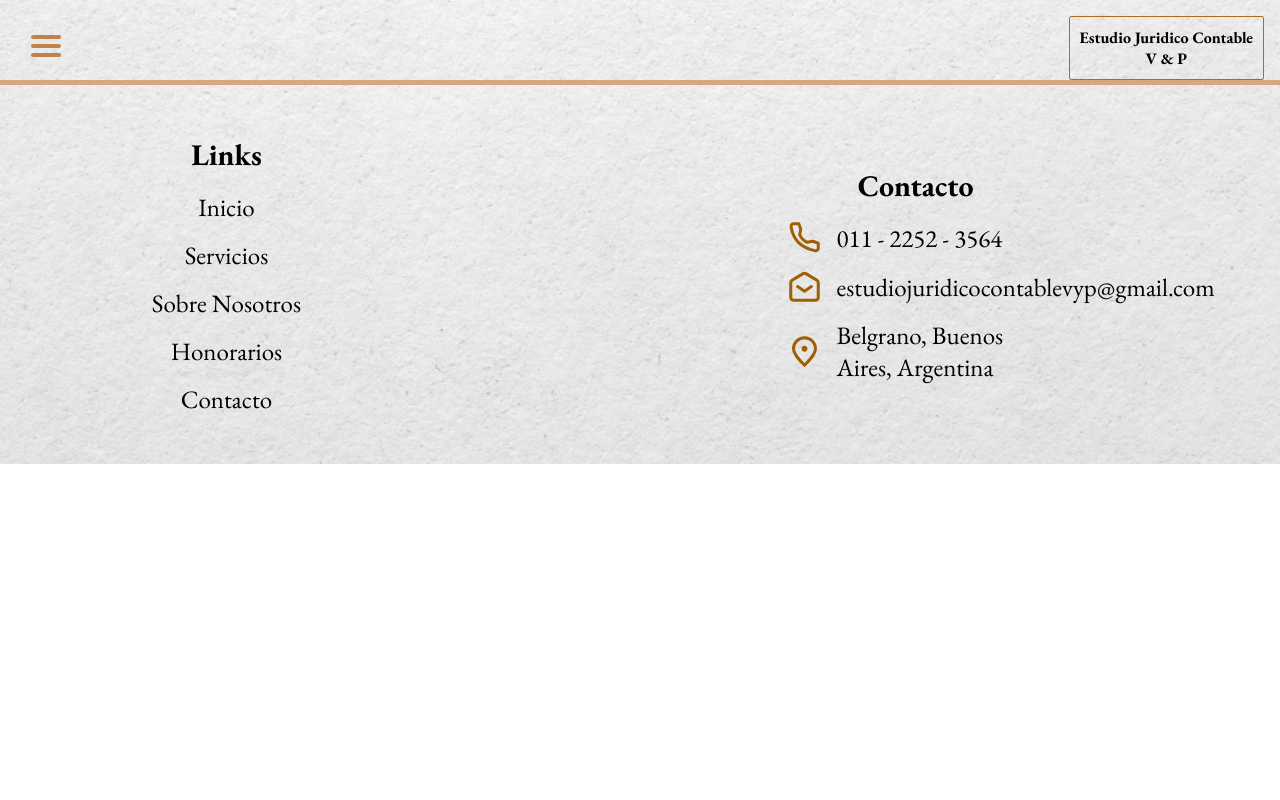
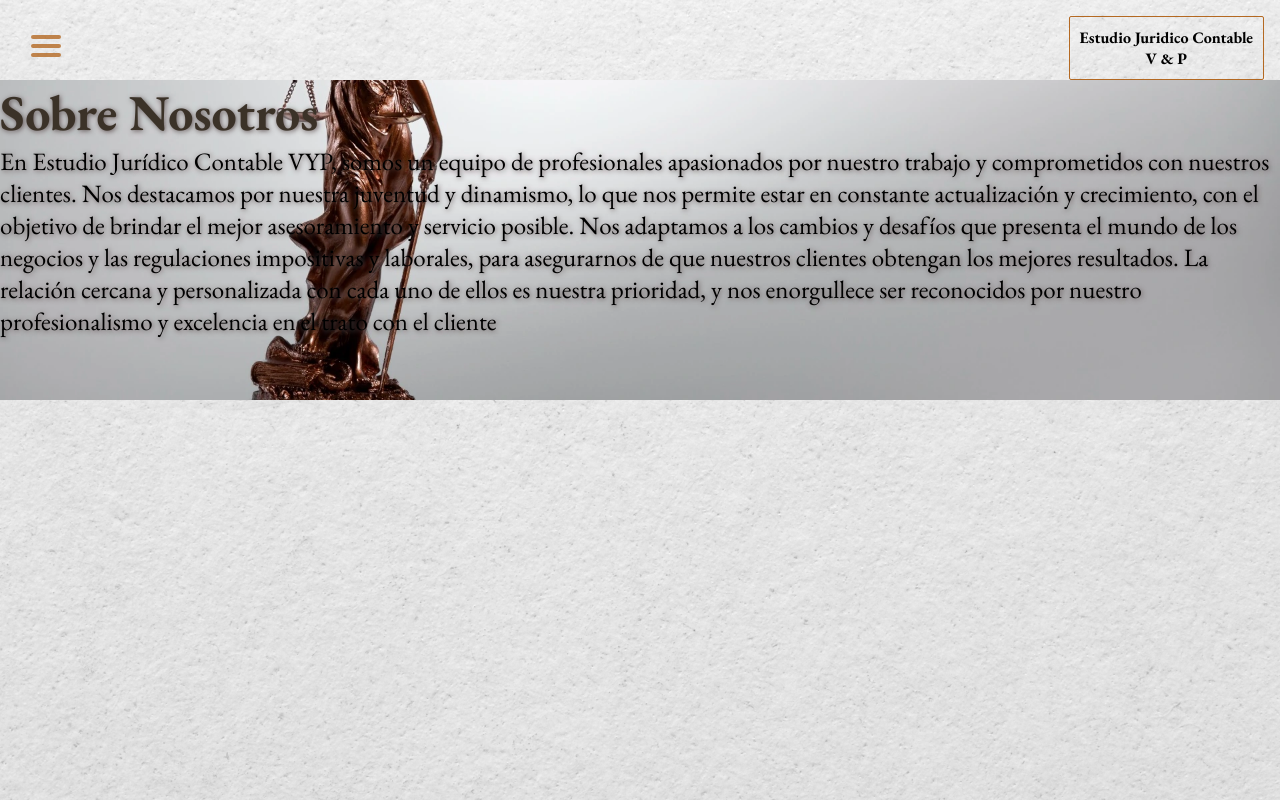
Before and after one commit to AgusPereyraa/juridicoContable, a React (Create React App) app: page /about in a window 1280 px wide. Shown: the top 800 px of the page. Built offline with nearby package versions, Linux system fonts and the light colour scheme.

Commit message:
banner about

```diff
--- a/src/Components/HomeAbout/HomeAbout.jsx
+++ b/src/Components/HomeAbout/HomeAbout.jsx
@@ -6,14 +6,12 @@ import P from '../P/P'
 export default function HomeAbout() {
   return (
     <div className='homeAbout'>
-      <H2 />
-      <P />
-      <div className='divAbout'>
-        <P />
-      </div>
-      <div className='abhoutDiv'>
-        <P />
-      </div>
+
+        <div className='aboutWelcome'>
+          <H2 text='Sobre Nosotros' />
+          <P text='En  Estudio Jurídico Contable VYP, somos un equipo de profesionales apasionados por nuestro trabajo y comprometidos con nuestros clientes. Nos destacamos por nuestra juventud y dinamismo, lo que nos permite estar en constante actualización y crecimiento, con el objetivo de brindar el mejor asesoramiento y servicio posible. Nos adaptamos a los cambios y desafíos que presenta el mundo de los negocios y las regulaciones impositivas y laborales, para asegurarnos de que nuestros clientes obtengan los mejores resultados. La relación cercana y personalizada con cada uno de ellos es nuestra prioridad, y nos enorgullece ser reconocidos por nuestro profesionalismo y excelencia en el trato con el cliente' />
+        </div>
+
     </div>
   )
 }
--- a/src/Components/HomeAbout/homeAbout.css
+++ b/src/Components/HomeAbout/homeAbout.css
@@ -1,4 +1,23 @@
 .homeAbout {
-    height: 100vh;
-    background-color: wheat;
+    min-height: 100vh;
+    background: url(../../Img/backgroundInfo.png);
 }
+
+.aboutWelcome {
+    background: url(../../Img/backgroundAbout.webp);
+    background-position: center;
+    background-size: cover;
+    background-repeat: no-repeat;
+    height: 40vh;
+}
+
+.aboutWelcome H2 {
+    font-size: 50px;
+    text-shadow: 1px 1px 5px #625555;
+    color: rgb(59, 50, 40);
+}
+
+.aboutWelcome P {
+    font-size: 25px;
+    text-shadow: 1px 1px 5px #625555;
+}
--- a/src/Pages/About/About.jsx
+++ b/src/Pages/About/About.jsx
@@ -1,11 +1,13 @@
 import React from 'react'
 import Navbar from '../../Components/Navbar/Navbar'
+import Main from '../../Components/HomeAbout/HomeAbout'
 import Footer from '../../Components/Footer/Footer'
 
 export default function About() {
   return (
     <div>
         <Navbar />
+        <Main />
         <Footer />
     </div>
   )
```
Also changed, not shown: src/Img/backgroundAbout.webp (added), src/Img/bgMainAbout.webp (added).
